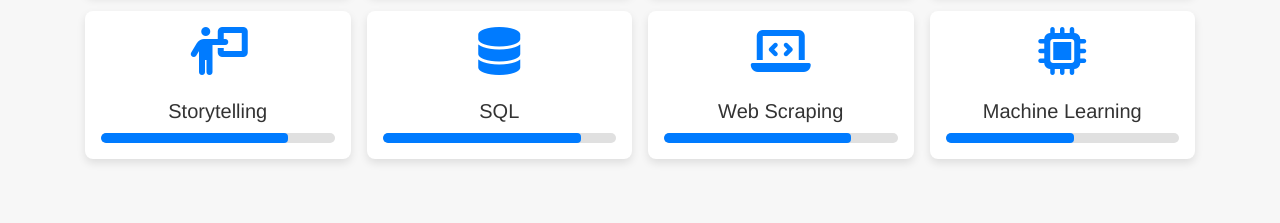
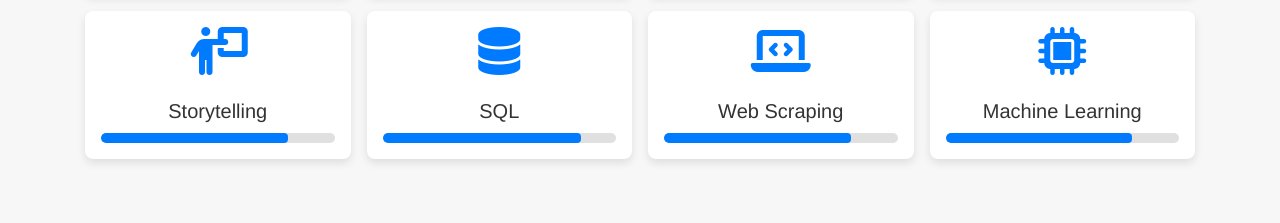
Before and after one commit to veronicamars73/lisandra-portfolio, a plain HTML site: page index.html in a window 1280 px wide. Shown: the part 1460-1683 px from the top of the page. Drawn offline with nearby package versions, Linux system fonts and the light colour scheme.

Commit message:
Updating Skills

```diff
--- a/index.html
+++ b/index.html
@@ -128,7 +128,7 @@
           <i class="fa-solid fa-microchip"></i>
           <h3>Machine Learning</h3>
           <div class="progress-bar">
-            <div class="progress" style="width: 55%;"></div>
+            <div class="progress" style="width: 80%;"></div>
           </div>
         </div>
       </div>
```
